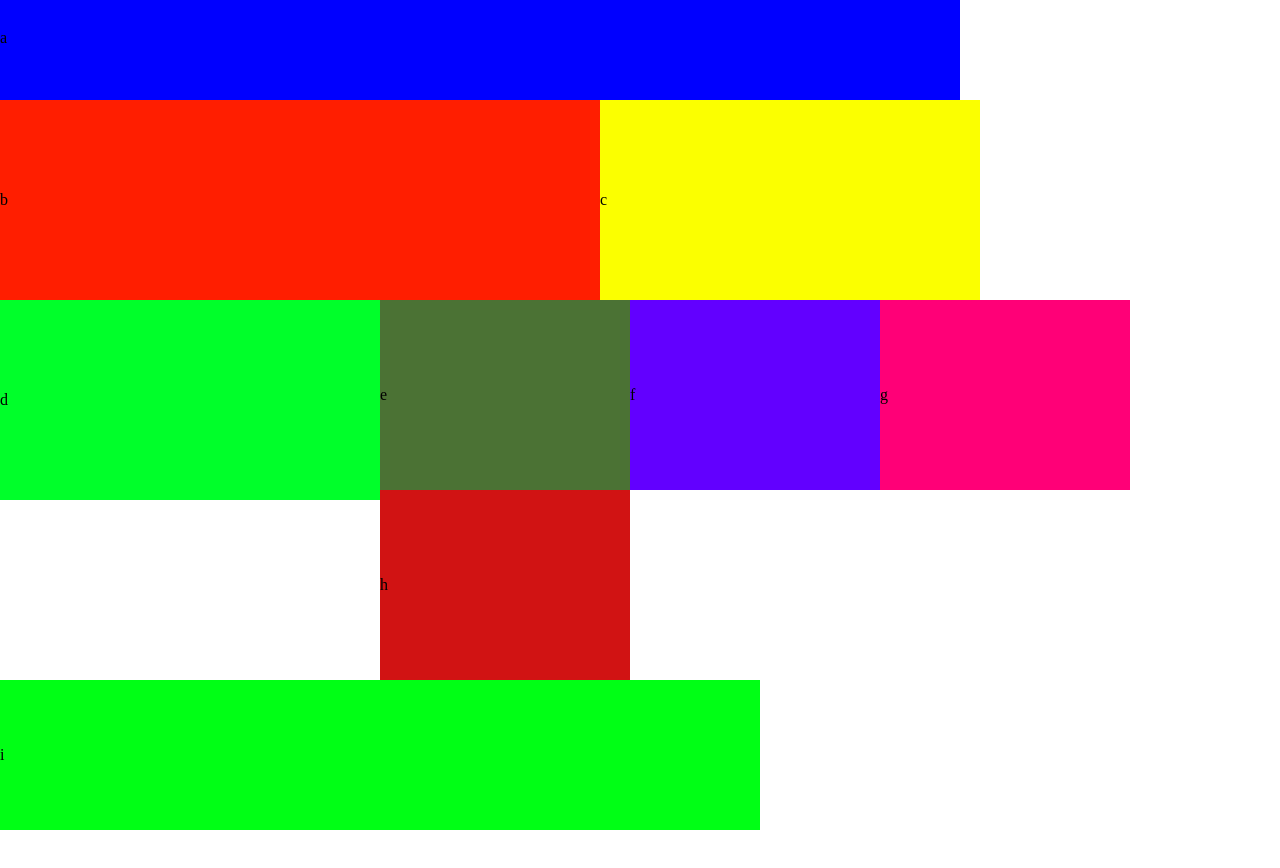
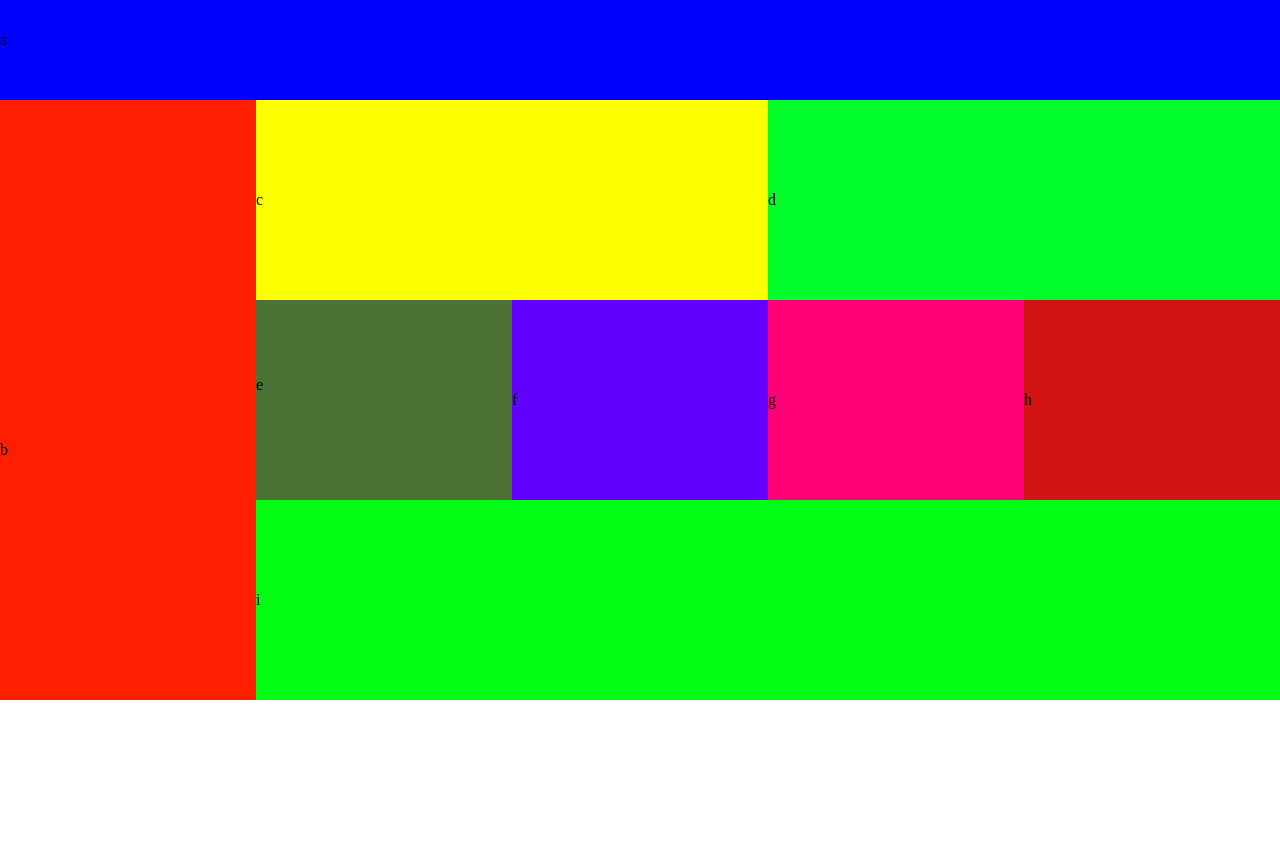
Before and after one commit to abdelhadi-nofal/lab-01, a plain HTML site: page index.html in a window 1280 px wide. Before the commit the page ends 830 px from the top, so only its background shows below. Drawn offline with Linux system fonts and the light colour scheme.

Commit message:
all-missing-done

```diff
--- a/index.html
+++ b/index.html
@@ -4,19 +4,21 @@
     <meta charset="UTF-8">
     <meta http-equiv="X-UA-Compatible" content="IE=edge">
     <meta name="viewport" content="width=device-width, initial-scale=1.0">
+
     <title>Document</title>
     <link rel="stylesheet" href="./styles/reset.css">
     <link rel="stylesheet" href="./styles/style.css">
 </head>
 <body>
-
+    <header class="a">a</header>
     <main>
 
         <section>
-            <div class="a">a</div>
 
 
-            <div class="b">b</div>
+
+            <aside class="b">b</aside>
+
             <div class="c">c</div>
             <div class="d">d</div>
 
@@ -28,8 +30,9 @@
 
 
 
-            <div class="i">i</div>
+             <footer class="i">i</footer>
         </section>
+
 
     </main>
 
--- a/styles/layout.css
+++ b/styles/layout.css
@@ -1,18 +1,105 @@
-
-    .a {
+@media screen and (min-width: 768px) {.a {
     background-color: blue;
-        height: 100px;
-        width: 960px;
-        line-height: 75px;
+    width:100%;
+    height:100px;
+    line-height:80px ;
     }
 
 
     .b {
         background-color: rgb(255, 30, 0);
+        width:20%;
+        height:600px;
+        float:left;
+        line-height:700px;
+
+
+
+    }
+
+    .c {
+        background-color: rgb(251, 255, 0);
+        width:40%;
+        height:200px;
+        float:left;
+        line-height: 200px;
+
+
+    }
+
+    .d{
+        background-color: rgb(0, 255, 42);
+        width:40%;
+        height:200px;
+        float:left;
+        line-height: 200px;
+
+    }
+
+
+
+    .e {
+        background-color: rgb(75, 114, 52);
+        width:20%;
+        height:200px;
+        line-height:170px;
+        float: left;
+
+    }
+
+    .f {
+        background-color: rgb(98, 0, 255);
+        width:20%;
+        height:200px;
+        line-height:200px;
+        float:left;
+
+    }
+
+    .g {
+        background-color: rgb(255, 0, 119);
+        width:20%;
+        height:200px;
+        float:left;
+        line-height:200px;
+
+    }
+
+    .h {
+        background-color: rgb(209, 19, 19);
+        width:20%;
+        height:200px;
+        line-height:200px;
+        float:left;
+
+    }
+
+    .i {
+        background-color: rgb(0, 255, 21);
         float: left;
         height: 200px;
-            width: 600px;
+         width: 80%;
          line-height: 200px;
+
+    }
+}
+
+
+
+@media (min-width: 480px) and (max-width: 767px) {
+        .a {
+            background-color: blue;
+            width:100%;
+            height:75px;
+            line-height:70px ;
+            }
+
+
+            .b {
+                background-color: rgb(255, 30, 0);
+                width:100%;
+                height:150px;
+                line-height:140px;
 
 
 
@@ -22,7 +109,7 @@
                 background-color: rgb(251, 255, 0);
                 float: left;
                 height: 200px;
-             width: 380px;
+                 width: 100%;
                  line-height: 200px;
 
 
@@ -30,10 +117,8 @@
 
             .d{
                 background-color: rgb(0, 255, 42);
-            float: left;
-            height: 200px;
-             width: 380px;
-             line-height: 200px;
+                width:100%;
+                height:830px;
 
             }
 
@@ -41,52 +126,43 @@
 
             .e {
                 background-color: rgb(75, 114, 52);
-            float: left;
-            height: 190px;
-             width: 250px;
-             line-height: 190px;
+                width:100%;
+                height:250px;
 
 
             }
 
             .f {
                 background-color: rgb(98, 0, 255);
-            float: left;
-            height: 190px;
-             width: 250px;
-             line-height: 190px;
+                width:100%;
+                height:125px;
+                line-height:115px;
 
             }
 
             .g {
                 background-color: rgb(255, 0, 119);
-            float: left;
-            height: 190px;
-             width: 250px;
-             line-height: 190px;
+                width:100%;
+                height:500px;
+                line-height:220px;
 
             }
 
             .h {
                 background-color: rgb(209, 19, 19);
-            height: 190px;
-             width: 250px;
-             line-height: 190px;
-             float: left;
+                width:100%;
+                height:250px;
+                float:left;
 
             }
 
             .i {
                 background-color: rgb(0, 255, 21);
+                width:80%;
+                height:150px;
+                line-height:150px;
                 float: left;
-            height: 150px;
-             width: 760px;
-             line-height: 150px;
-
             }
 
 
-
-
-
-    /* @media screen and (max-width: 480px) { */
+    }
```
Lines whose indentation alone changed are shown as unchanged.
